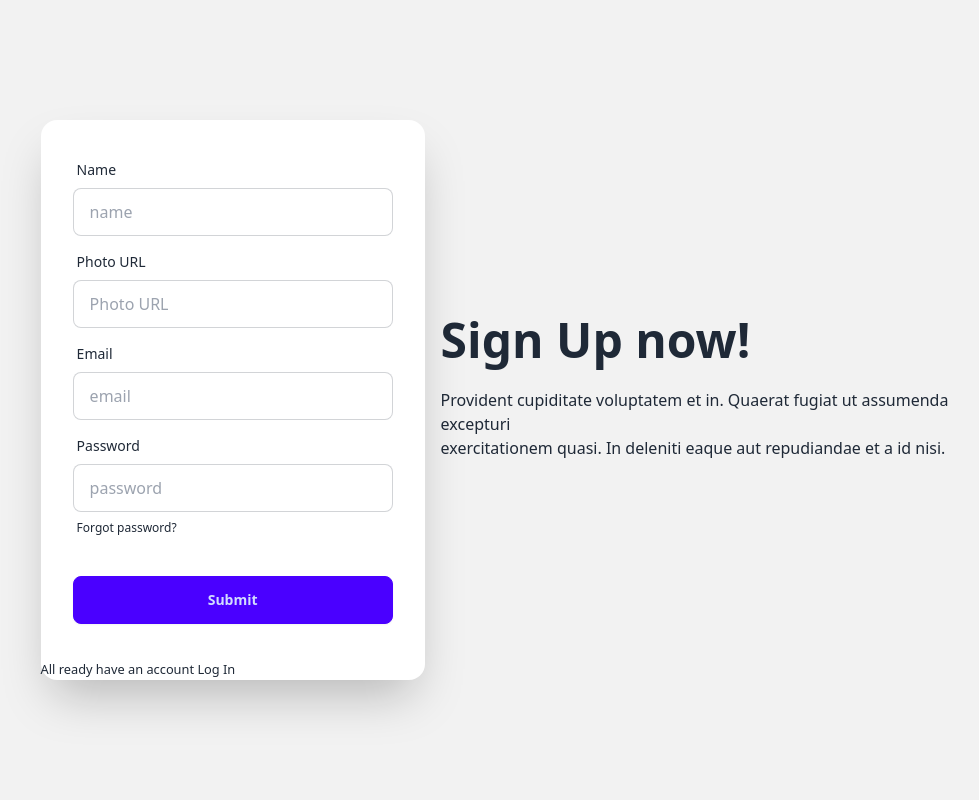
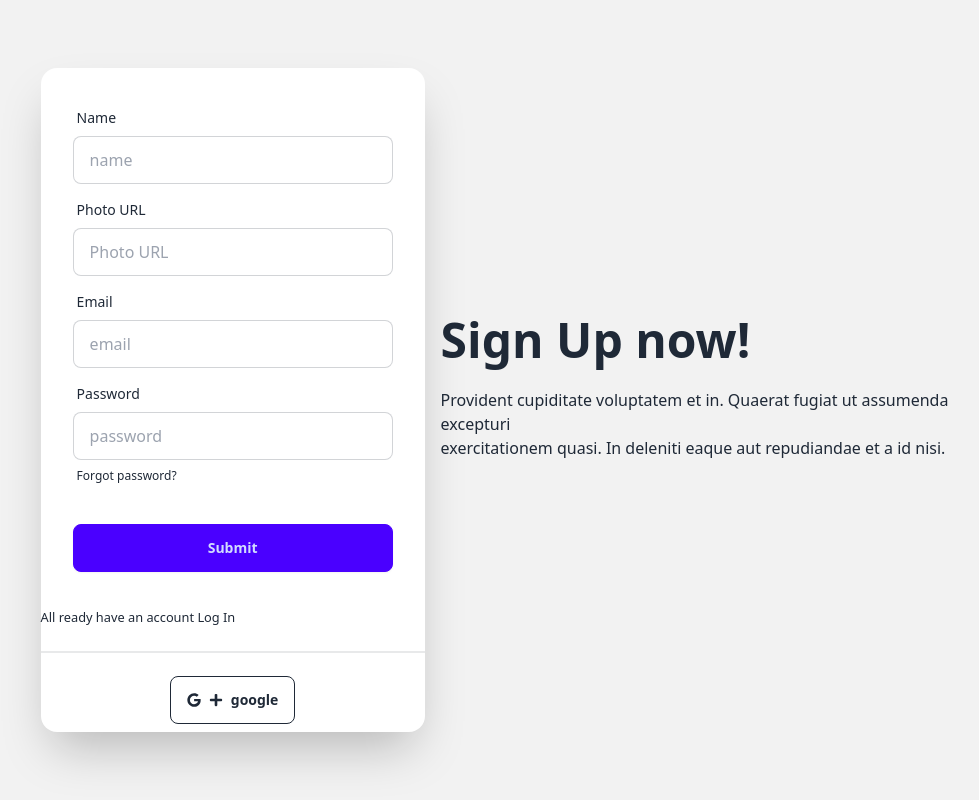
Before and after one commit to yasin-hasan2/bangla-resturent, a React (Vite) app: page /signUp in a window 1280 px wide. Shown: the whole page, without its empty margins (136-1115 px from the left). Built offline with nearby package versions, Linux system fonts and the light colour scheme; no server answers.

Commit message:
add google login and send to server

```diff
--- a/src/components/socialSignIn/SocialSignIn.jsx
+++ b/src/components/socialSignIn/SocialSignIn.jsx
@@ -1,14 +1,27 @@
 // import React from 'react';
 import { FaGoogle, FaPlus } from 'react-icons/fa';
 import useAuth from '../../hooks/useAuth';
+import useAxiosPublic from '../../hooks/useAxiosPublic';
+import { useNavigate } from 'react-router-dom';
 
 const SocialSignIn = () => {
     const {googleSignIn} = useAuth();
+    const axiosPublic = useAxiosPublic();
+    const navigate = useNavigate();
 
     const handleGoogleSignIn = () => {
         googleSignIn()
         .then(result => {
             console.log(result.user);
+            const userInfo = {
+                email: result.user?.email,
+                name: result.user?.displayName
+            }
+            axiosPublic.post('/users', userInfo)
+            .then(res => {
+                console.log(res.data);
+                navigate('/');
+            })
         } )
     }
     return (
--- a/src/pages/signUp/SignUp.jsx
+++ b/src/pages/signUp/SignUp.jsx
@@ -5,6 +5,7 @@ import { AuthContext } from '../../providers/AuthProvider';
 import { Link, useNavigate } from 'react-router-dom';
 import Swal from 'sweetalert2';
 import useAxiosPublic from '../../hooks/useAxiosPublic';
+import SocialSignIn from '../../components/socialSignIn/SocialSignIn';
 
 const SignUp = () => {
   const axiosPublic = useAxiosPublic();
@@ -127,6 +128,7 @@ const SignUp = () => {
             </form>
             <div>
             <small>All ready have an account <Link to="/login" >Log In</Link> </small>
+            <SocialSignIn></SocialSignIn>
             </div>
           </div>
         </div>
```
